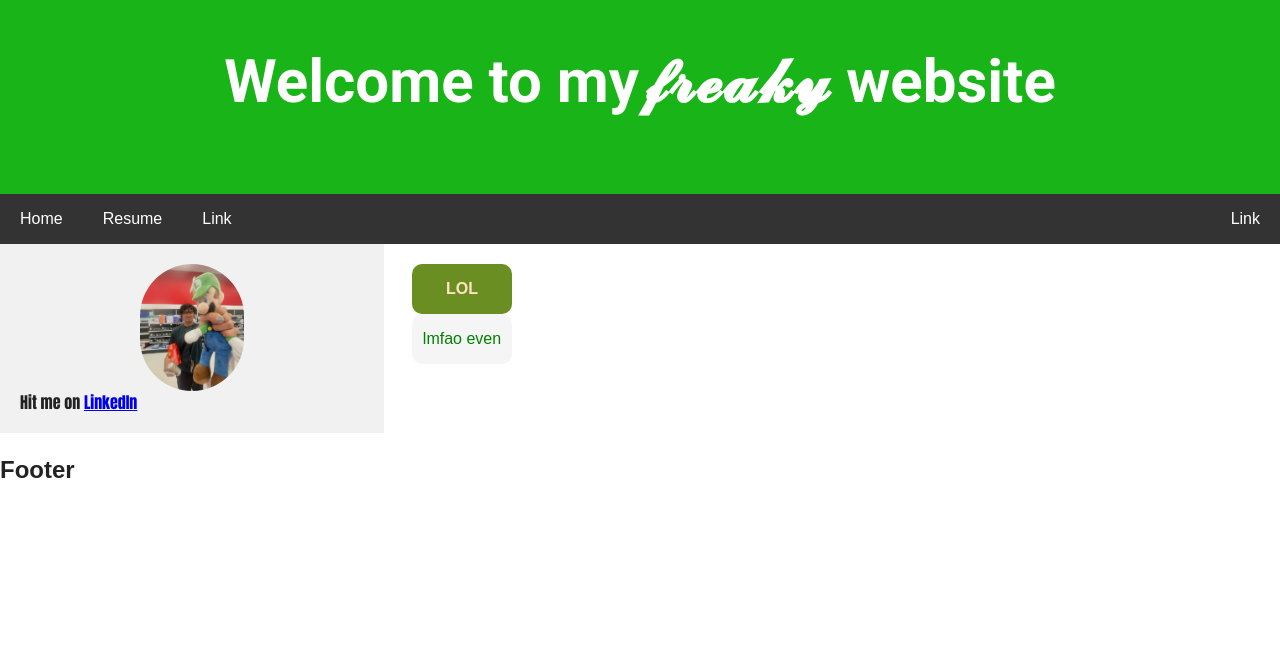
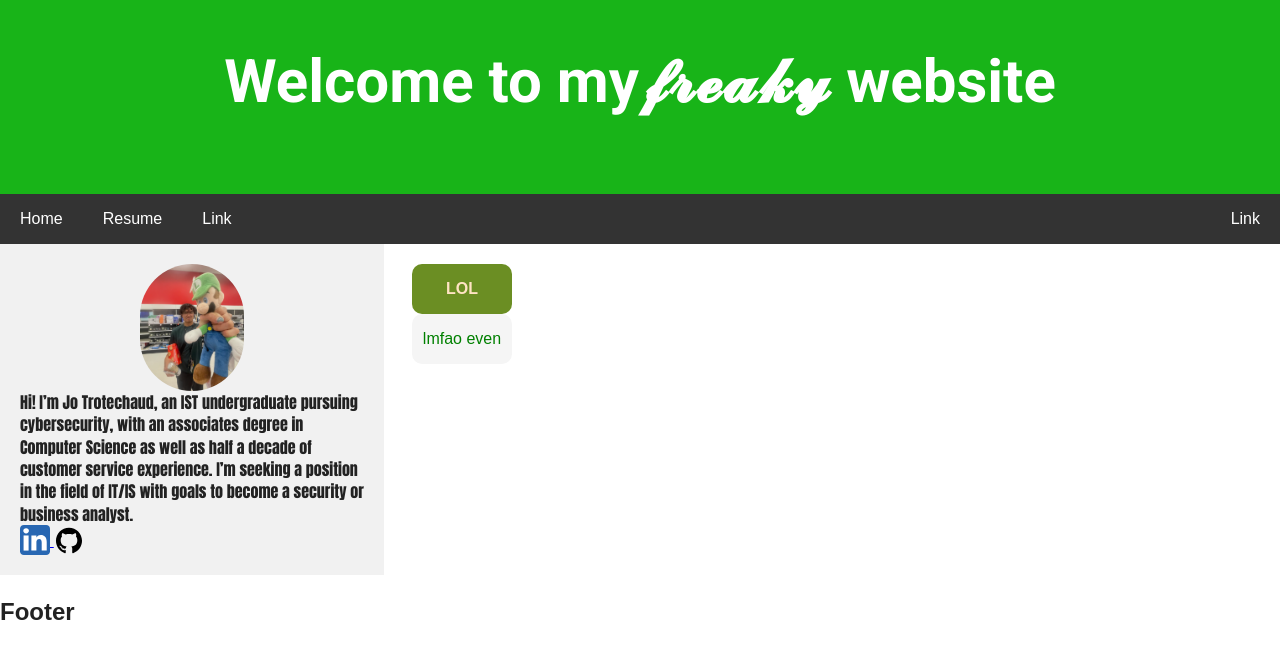
Before and after one commit to ShuddFouei/shuddfouei.github.io, a plain HTML site: page index.html in a window 1280 px wide. Drawn offline with nearby package versions, Linux system fonts and the light colour scheme.

Commit message:
Nearing a comfortable public product - links & logos added

```diff
--- a/index.html
+++ b/index.html
@@ -52,9 +52,15 @@
           <div class="row">
             <div class="side">
                 <img class="mephoto" alt="me" src="files/me.png">
+                <p>Hi! I’m Jo Trotechaud, an IST undergraduate pursuing cybersecurity, with an associates degree in Computer Science as well as half a decade of customer service experience. I’m seeking a position in the field of IT/IS with goals to become a security or business analyst.</p>
                 <p>
-                    Hit me on <a href="https://linkedin.com"target="_blank"> LinkedIn</a>
-                    </p>
+                    <a href="https://www.linkedin.com/in/jo-trotechaud/"target="_blank"> <img src="files/linlogo.svg" width="30px" /> </a>
+                    <a href="https://www.github.com/ShuddFouei"target="_blank"> <img src="files/ghublogo.svg" width="30px" /> </a>
+                </p>
+
+
+
+
             </div>
             <div class="main">
 
```
Also changed, not shown: resume.html (+8 -2 lines), files/ghublogo.svg (added), files/linlogo.svg (added).
